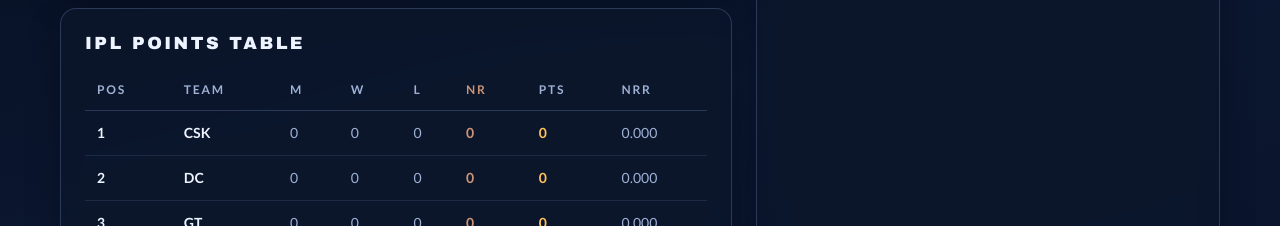
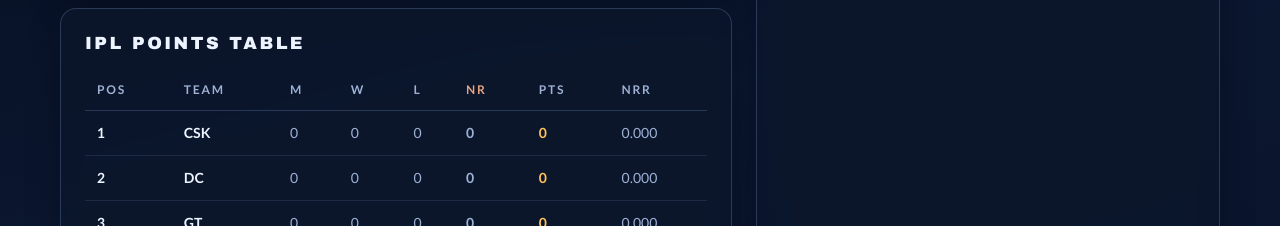
Before and after one commit to eswar016/IPL-Friends-League, a Next.js app: page / in a window 1280 px wide. Shown: the part 574-800 px from the top of the page. Built offline with nearby package versions, Linux system fonts and the light colour scheme.

Commit message:
style: dynamically fade out default zeroes in NR table column

```diff
--- a/components/PointsTable.tsx
+++ b/components/PointsTable.tsx
@@ -34,8 +34,8 @@
             <th className="px-3 py-3">M</th>
             <th className="px-3 py-3">W</th>
             <th className="px-3 py-3">L</th>
-            <th className="px-3 py-3 text-[#ffb489]/80">NR</th>
-            <th className="px-3 py-3">Pts</th>
+            <th className="px-3 py-3 text-[#ffb489]/90">NR</th>
+            <th className="px-3 py-3">PTS</th>
             <th className="px-3 py-3">NRR</th>
           </tr>
         </thead>
@@ -47,7 +47,7 @@
               <td className="px-3 py-3 text-[var(--text-muted)]">{row.matches}</td>
               <td className="px-3 py-3 text-[var(--text-muted)]">{row.wins}</td>
               <td className="px-3 py-3 text-[var(--text-muted)]">{row.losses}</td>
-              <td className="px-3 py-3 font-semibold text-[#ffb489]/80">{row.nr}</td>
+              <td className={`px-3 py-3 font-semibold ${row.nr > 0 ? "text-[#ffb489]" : "text-[var(--text-muted)]"}`}>{row.nr}</td>
               <td className="px-3 py-3 font-semibold text-[var(--accent-gold)]">{row.points}</td>
               <td className="px-3 py-3 text-[var(--text-muted)]">{formatNrr(row.nrr)}</td>
             </tr>
```
